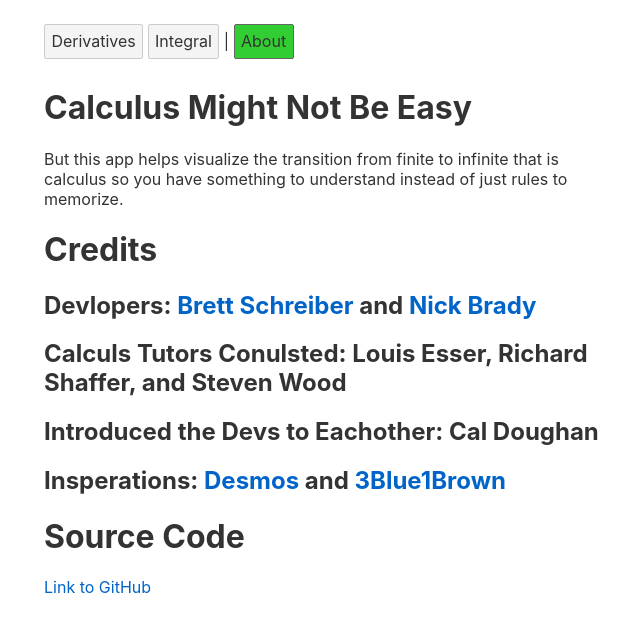
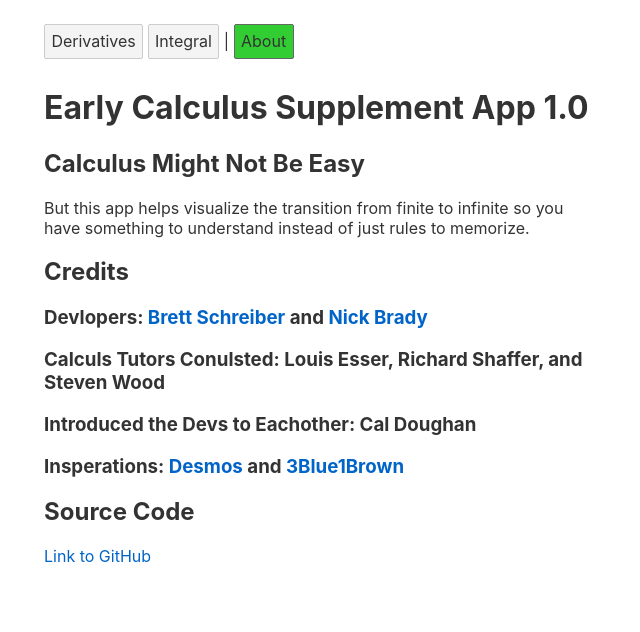
Before and after one commit to nchlsb/early-calc, a Svelte app: page / in a window 1280 px wide. Both pictures are taken after a click on the button "About". Shown: the top 632 px of the page, without its empty margins (316-956 px from the left). Built offline with nearby package versions, Linux system fonts and the light colour scheme.

Commit message:
Updated About section

```diff
--- a/src/App.svelte
+++ b/src/App.svelte
@@ -393,8 +393,8 @@
 				/>
 			</span>
 
-			<button class={derivativeLimitStrategy === 'FromLeft' ? 'highlighted' : ''}  on:click={_ => derivativeLimitStrategy = 'FromLeft'}>From Left</button>
-			<button class={derivativeLimitStrategy === 'FromRight' ? 'highlighted' : ''}  on:click={_ => derivativeLimitStrategy = 'FromRight'}>From Right</button>
+			<button class={derivativeLimitStrategy === 'FromLeft' ? 'highlighted' : ''}  on:click={_ => derivativeLimitStrategy = 'FromLeft'}>Limit from left</button>
+			<button class={derivativeLimitStrategy === 'FromRight' ? 'highlighted' : ''}  on:click={_ => derivativeLimitStrategy = 'FromRight'}>Limit from right</button>
 		{:else}
 			<label id="NumberRectangles" for="RectangleWidthValue"><Katex math={`n :`}></Katex> {(nApprochesInfinity) ? `∞` : numberRectangles}</label>
 			<span class="slider">
@@ -430,26 +430,24 @@
 			<button class={rectangleStrategy === 'Right' ? 'highlighted' : ''}  on:click={_ => rectangleStrategy = 'Right'}>Right</button>
 		{/if}
 	{:else}
-			<h1>Calculus Might Not Be Easy</h1>
-				But this app helps visualize the transition from finite to infinite that is calculus
-				so you have something to understand instead of just rules to memorize.
-			<h1>Credits</h1>
-				<h2>Devlopers:
+			<h1>Early Calculus Supplement App 1.0</h1>
+			<h2>Calculus Might Not Be Easy</h2>
+				<p>But this app helps visualize the transition from finite to infinite
+				so you have something to understand instead of just rules to memorize.</p>
+			<h2>Credits</h2>
+				<h3>Devlopers:
 					<a href="https://github.com/schreiberbrett">Brett Schreiber</a> and
 					<a href="https://github.com/nchlsb">Nick Brady</a>
-				</h2>
-				<h2>
-					Calculs Tutors Conulsted: Louis Esser, Richard Shaffer, and Steven Wood</h2>
-				<h2>
-					Introduced the Devs to Eachother: Cal Doughan
-				</h2>
-				<h2>
+				</h3>
+				<h3>Calculs Tutors Conulsted: Louis Esser, Richard Shaffer, and Steven Wood</h3>
+				<h3> Introduced the Devs to Eachother: Cal Doughan</h3>
+				<h3>
 					Insperations:
 					<a href="https://www.desmos.com/calculator">Desmos</a> and
 					<a href="https://www.youtube.com/watch?v=WUvTyaaNkzM"> 3Blue1Brown</a>
-				</h2>
-			<h1>Source Code</h1>
-				<a href="https://github.com/nchlsb/IntegralVisualizer">Link to GitHub</a> <p></p>
+				</h3>
+			<h2>Source Code</h2>
+				<a href="https://github.com/nchlsb/IntegralVisualizer">Link to GitHub</a>
 	{/if}
 	<!-- <p id="differenceEquation1"></p>
 	<p id="differenceEquation2"></p>
```
